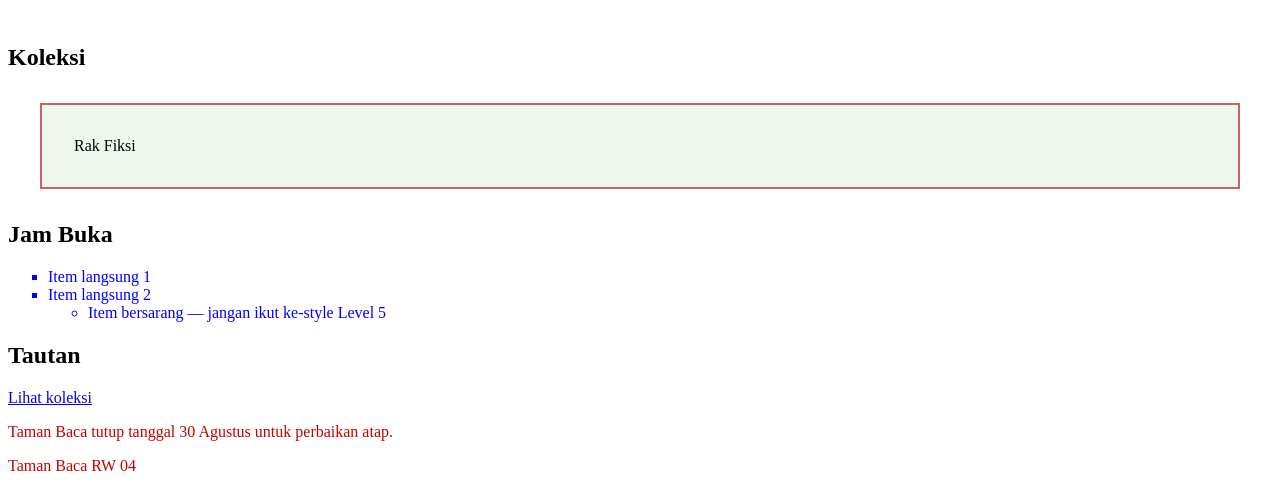
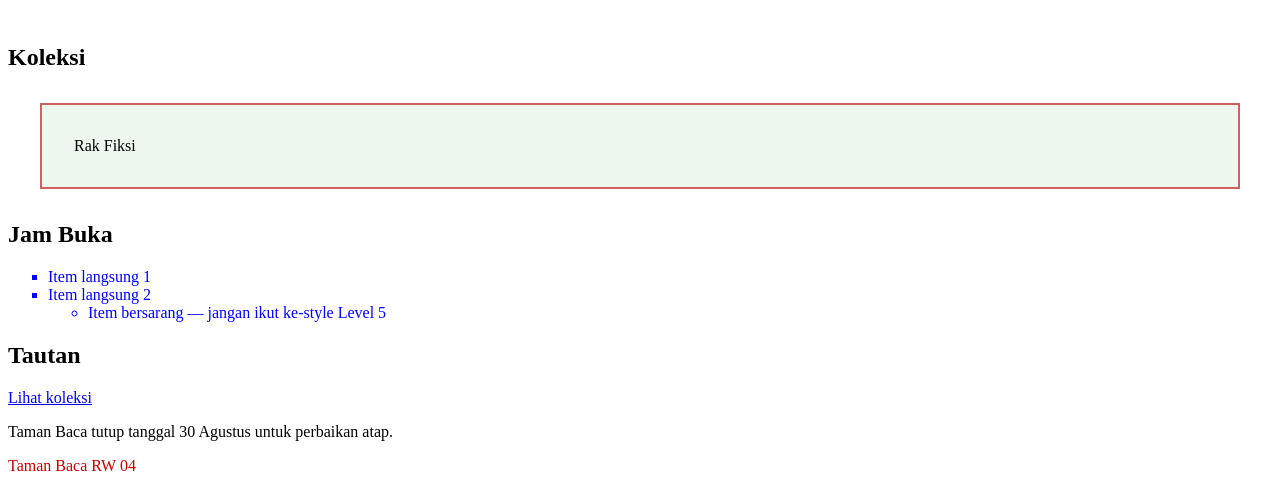
Before and after one commit to webdev-if-its/pweb-5053251024, a website: page m02/index.html in a window 1280 px wide. Shown: the part 457-948 px from the top of the page. Drawn offline with Linux system fonts and the dark colour scheme.

Commit message:
Level 10

```diff
--- a/m02/style.css
+++ b/m02/style.css
@@ -77,3 +77,19 @@ h1 {
    mengubah TEPAT TIGA variabel dari :root (Level 9) untuk membalik skema
    warna jadi gelap. Jangan menulis ulang seluruh selector lain — cukup
    ubah nilai variabelnya di dalam blok @media ini. */
+
+@media (prefers-color-scheme:dark){
+   :root{
+      --warna-aksen: black;
+      --font-berat: bold;
+      --background-color: #ff00a2;
+   }
+}
+
+@media (prefers-color-scheme:light){
+   :root{
+      --warna-aksen: #c50000;
+      --font-berat: italic;
+      --background-color: #02ff02;
+   }
+}
```
